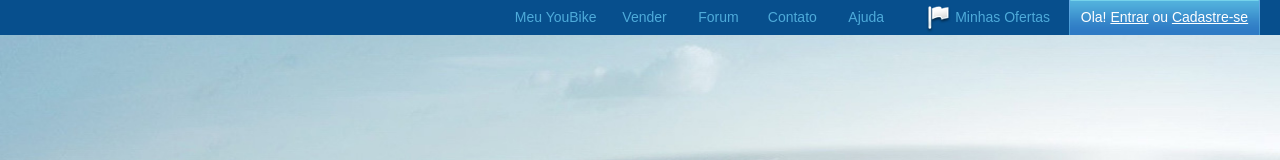
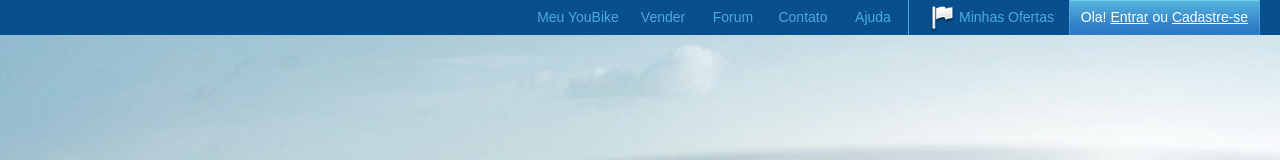
Before and after one commit to za0305/homework5, a plain HTML site: page index.html in a window 1280 px wide. Shown: the top 160 px of the page. Drawn offline with Linux system fonts and the light colour scheme.

Commit message:
добавлена черта в меню

```diff
--- a/css/style.css
+++ b/css/style.css
@@ -6,16 +6,20 @@ body{
   padding-right: 20px;
   text-align: right;
   background-color: #074f8d;
-  font-size: 14px;
+  font-size: 0px;
 }
 .nav li {
   width: 70px;
   display: inline-block;
   text-align: center;
+  font-size: 14px;
   line-height: 35px;
 }
 .nav li:first-child {
   width: 100px;
+}
+#offers {
+  border-left: 1px solid #4eabda;
 }
 .nav a {
   display: block;
```
